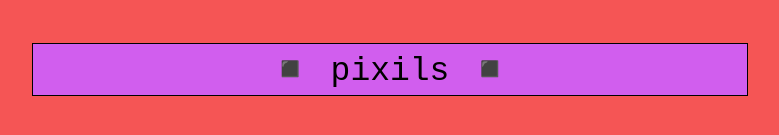
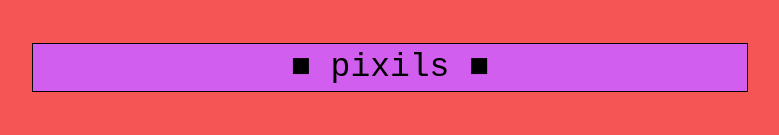
Before and after one commit to tezosmiami/tezosmiami, a React (Create React App) app: page / in a window 1280 px wide. Shown: the part 223-358 px from the top of the page, without its empty margins (250-1029 px from the left). Built offline with nearby package versions, Linux system fonts and the light colour scheme.

Commit message:
alt-254. . .

```diff
--- a/src/App.css
+++ b/src/App.css
@@ -52,7 +52,7 @@ position: relative;
 }
 a{
   text-decoration: none;
-color:black;
+  color:black;
 }
 .sites{
   padding: 5px;
--- a/src/App.js
+++ b/src/App.js
@@ -6,7 +6,7 @@ import fruitensalda from './fruitensalada.jpg';
 
 const sites = [
     { icon: '❶', name: 'singulare', link: 'https://singulare.xyz' },
-    { icon: '◾ ', name: 'pixils', link: 'https://pixils.xyz' },
+    { icon: '■ ', name: 'pixils', link: 'https://pixils.xyz' },
     { icon: '☯ ', name: 'gletchard', link: 'htttps://gletchard.xyz' },
     { icon: '📷 ', name: 'fotographia', link:'https://fotographia.xyz' }
 
```
